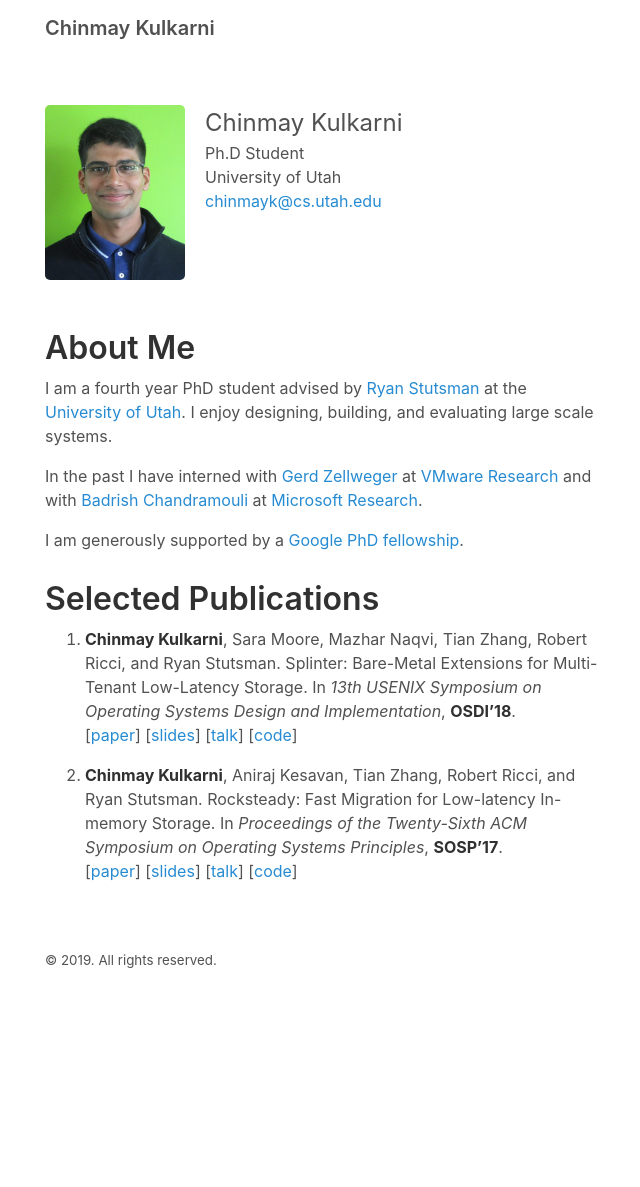
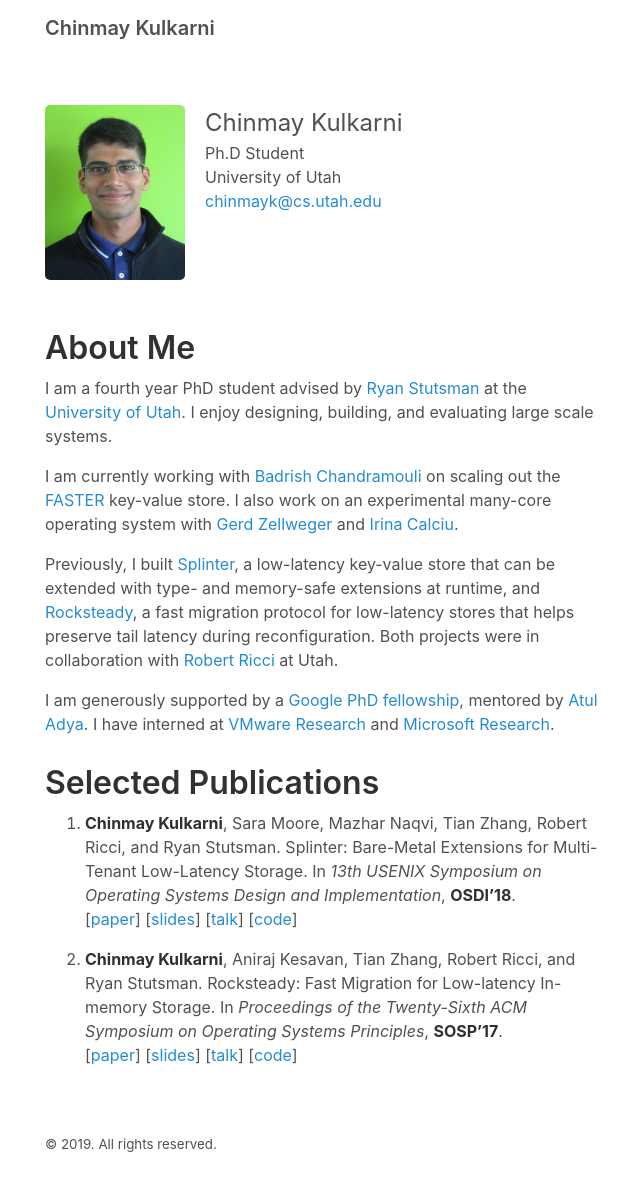
Before and after one commit to chinkulkarni/chinkulkarni.github.io, a Jekyll site: the page built from index.md, in a window 1280 px wide. Shown: the whole page, without its empty margins (315-955 px from the left). Built offline with Jekyll 4.4.1, drawn with Linux system fonts in a browser that asks for light colours; before the commit the page ends 1003 px from its top, so only the background shows below that.

Commit message:
Update projects

```diff
--- a/index.md
+++ b/index.md
@@ -19,9 +19,11 @@ University of Utah<br>
 I am a fourth year PhD student advised by [Ryan Stutsman](http://rstutsman.github.io/) at
 the [University of Utah](http://www.cs.utah.edu/). I enjoy designing, building, and evaluating large scale systems.
 
-In the past I have interned with [Gerd Zellweger](https://www.linkedin.com/in/gerdzellweger) at [VMware Research](https://research.vmware.com/) and with [Badrish Chandramouli](http://badrish.net/) at [Microsoft Research](https://www.microsoft.com/en-us/research/?from=http%3A%2F%2Fresearch.microsoft.com%2F).
+I am currently working with [Badrish Chandramouli](http://badrish.net/) on scaling out the [FASTER](https://microsoft.github.io/FASTER/) key-value store. I also work on an experimental many-core operating system with [Gerd Zellweger](https://www.linkedin.com/in/gerdzellweger) and [Irina Calciu](https://cs.brown.edu/people/irina/).
 
-I am generously supported by a [Google PhD fellowship](https://ai.googleblog.com/2019/09/announcement-of-2019-fellowship.html).
+Previously, I built [Splinter](http://utah.systems/projects/kulkarni_splinter), a low-latency key-value store that can be extended with type- and memory-safe extensions at runtime, and [Rocksteady](http://utah.systems/projects/kulkarni_rocksteady), a fast migration protocol for low-latency stores that helps preserve tail latency during reconfiguration. Both projects were in collaboration with [Robert Ricci](http://ricci.io/) at Utah.
+
+I am generously supported by a [Google PhD fellowship](https://ai.googleblog.com/2019/09/announcement-of-2019-fellowship.html), mentored by [Atul Adya](https://ai.google/research/people/AtulAdya). I have interned at [VMware Research](https://research.vmware.com/) and [Microsoft Research](https://www.microsoft.com/en-us/research/?from=http%3A%2F%2Fresearch.microsoft.com%2F).
 
 # Selected Publications
 
```
